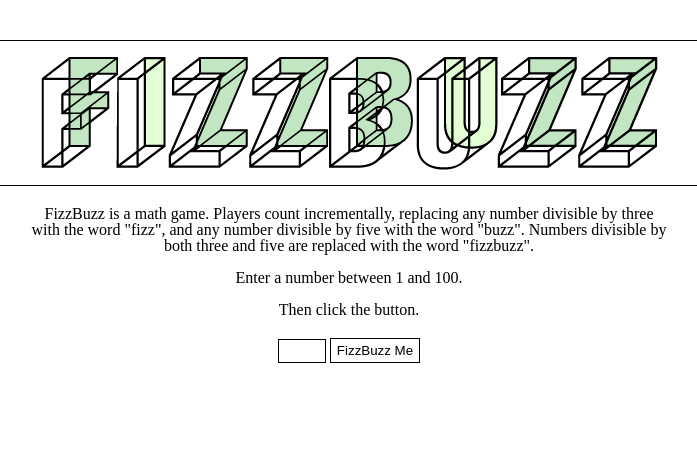
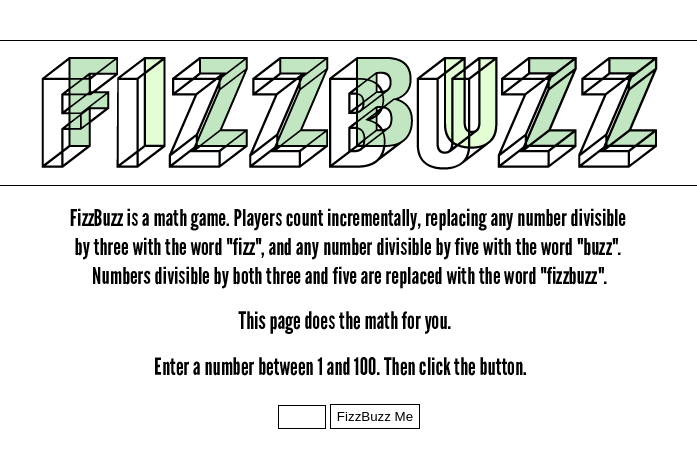
Before and after one commit to mmlxvi/fzzbzz, a plain HTML site: page index.html in a window 1280 px wide. Shown: the whole page, without its empty margins (291-988 px from the left). Drawn offline with nearby package versions, Linux system fonts and the light colour scheme.

Commit message:
update graphics

```diff
--- a/index.html
+++ b/index.html
@@ -13,16 +13,11 @@
 			<h1><img src="fizzbuzz.png" alt="FizzBuzz"></h1>
 		</div>
 	<div id="instructions">
-		<p>FizzBuzz is a math game. Players count incrementally, replacing any number divisible by three with the word "fizz", and any number divisible by five with the word "buzz". Numbers divisible by both three and five are replaced with the word "fizzbuzz".
-		</p>
-		<br>
-		<p>Enter a number between 1 and 100.</p>
-		<br>
-		<p>Then click the button.</p>
+		<img src="fizzbuzztext.png"/>
 	</div>
 	<div id="userInput">
-	<input type="text" id="numberInput">
-	<input type="button" id="button" value="FizzBuzz Me">
+		<input type="text" id="numberInput">
+		<input type="button" id="button" value="FizzBuzz Me">
 	</div>
 	<div id="gridHolder">
 		<div id="listonumbers">
```
Also changed, not shown: fizzbuzztext.png (added).
